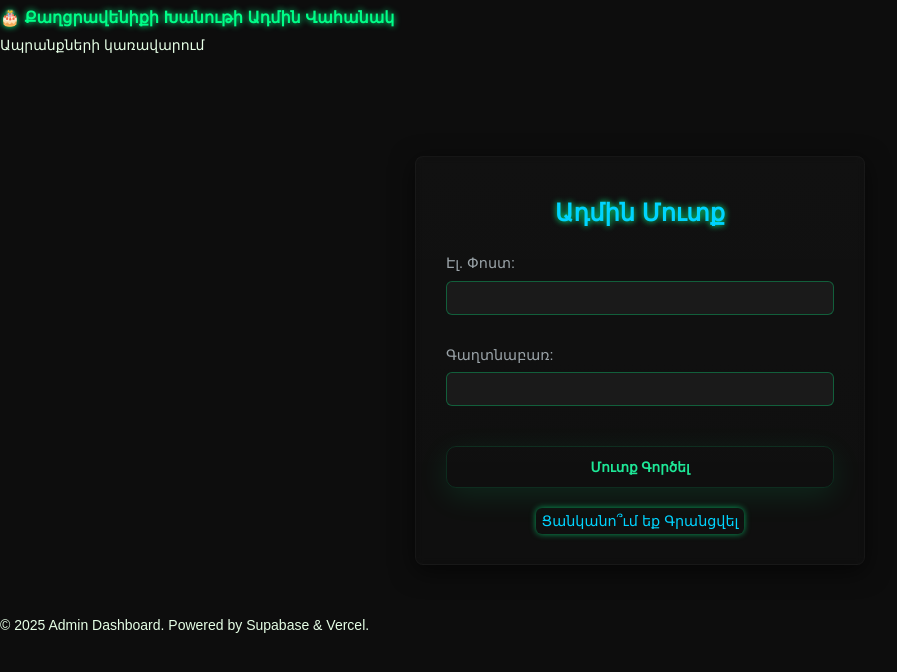
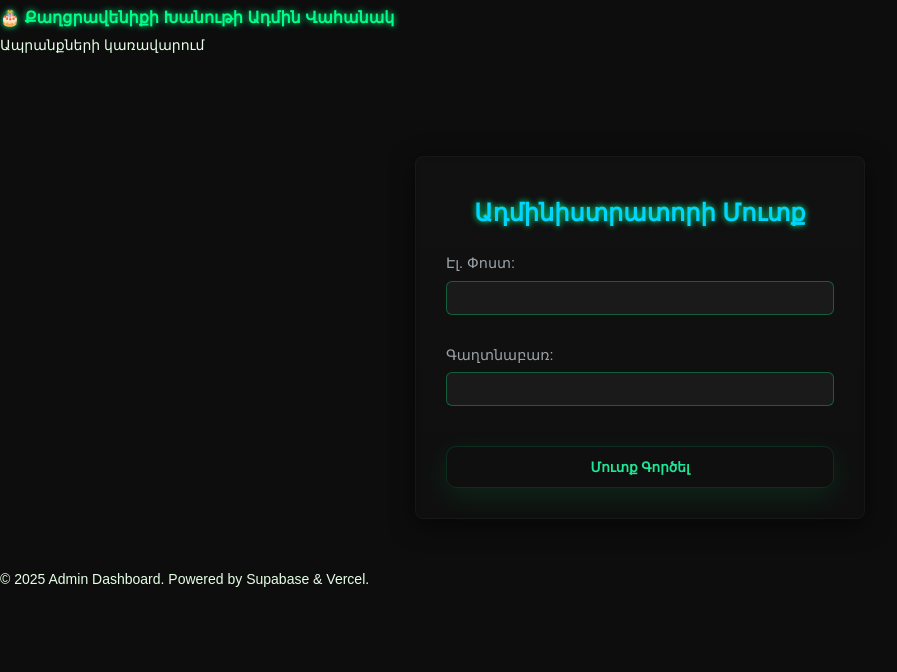
Before and after one commit to Hrach80/tomas-terminal, a React (Vite) app: page / in a window 1280 px wide. Shown: the top 672 px of the page, without its empty margins (0-897 px from the left). Built offline with nearby package versions, Linux system fonts and the light colour scheme.

Commit message:
sweet-mutq

```diff
--- a/src/assets/styles/Auth.css
+++ b/src/assets/styles/Auth.css
@@ -106,25 +106,7 @@
     box-shadow: none;
 }
 
-/* Մուտք/Գրանցում փոխարկման կոճակը */
-.auth-footer {
-    text-align: center;
-    margin-top: 20px;
-}
 
-.auth-toggle-btn {
-    background: none;
-    border: none;
-    color: var(--neon-cyan, #00d4ff);
-    cursor: pointer;
-    padding: 5px;
-    font-size: 0.9rem;
-    transition: color var(--transition);
-}
-
-.auth-toggle-btn:hover {
-    color: var(--neon-green, #00ff88);
-}
 
 /* Ռեսպոնսիվություն */
 @media (max-width: 500px) {
--- a/src/components/Auth.jsx
+++ b/src/components/Auth.jsx
@@ -2,13 +2,13 @@
 
 import React, { useState } from 'react';
 import { supabase } from '../supabaseClient';
-import '../assets/styles/Auth.css'; // ԿԱՐԵՎՈՐ՝ Ավելացնում ենք CSS ֆայլի իմպորտը
+import '../assets/styles/Auth.css';
 
 const Auth = () => {
     const [loading, setLoading] = useState(false);
     const [email, setEmail] = useState('');
     const [password, setPassword] = useState('');
-    const [isSignUp, setIsSignUp] = useState(false); // Կառավարում է Մուտք/Գրանցում վիճակը
+    // [HAYTNEL]: isSignUp վիճակը հեռացված է, քանի որ պահանջվում է միայն Մուտք
     const [message, setMessage] = useState('');
     const [error, setError] = useState('');
 
@@ -19,29 +19,7 @@ const Auth = () => {
         setMessage('');
 
         try {
-            if (isSignUp) {
-                // ԳՐԱՆՑՈՒՄ (Sign Up)
-                // Ուշադրություն: Խորհուրդ է տրվում Admin Dashboard-ի համար օգտագործել
-                // միայն մուտքը, կամ գրանցումից հետո օգտատիրոջը պարտադիր դարձնել Ադմին:
-                const { data, error } = await supabase.auth.signUp({
-                    email,
-                    password
-                });
-
-                if (error) throw error;
-
-                // Եթե գրանցումը հաջող է, բայց չկա սեսիա (պահանջվում է հաստատում)
-                if (data.user === null) {
-                    setMessage('Հաստատման հղումն ուղարկվել է Ձեր էլ. փոստին։ Խնդրում ենք ստուգել և մուտք գործել։');
-                } else {
-                    // Եթե ավտոմատ մուտք է լինում (կախված Supabase-ի կարգավորումներից)
-                    setMessage('Հաջողությամբ գրանցվել եք և մուտք եք գործել։');
-                }
-
-                setIsSignUp(false); // Ցուցադրել Մուտքի էկրանը հաստատումից հետո։
-
-            } else {
-                // ՄՈՒՏՔ (Sign In)
+            // ՄՈՒՏՔ (Sign In) Գործողություն
             const { error } = await supabase.auth.signInWithPassword({
                 email,
                 password
@@ -50,9 +28,9 @@ const Auth = () => {
             if (error) throw error;
 
             // Եթե մուտքը հաջող է, AdminDashboard-ը կցուցադրվի ավտոմատ
-            }
         } catch (err) {
             console.error(err.message);
+
             // Փոխում ենք սխալի հաղորդագրությունը ավելի ընկալելիի
             const friendlyError = err.message.includes('Invalid login credentials')
                 ? 'Սխալ էլ. փոստ կամ գաղտնաբառ:'
@@ -67,7 +45,7 @@ const Auth = () => {
     return (
         <div className="auth-container">
             <h3 className="auth-header">
-                {isSignUp ? 'Ադմին Գրանցում' : 'Ադմին Մուտք'}
+                Ադմինիստրատորի Մուտք
             </h3>
 
             <form onSubmit={handleAuth} className="auth-form">
@@ -103,23 +81,11 @@ const Auth = () => {
                     disabled={loading}
                     className="auth-submit-btn"
                 >
-                    {loading ? 'Բեռնվում է...' : (isSignUp ? 'Գրանցվել' : 'Մուտք Գործել')}
+                    {loading ? 'Բեռնվում է...' : 'Մուտք Գործել'}
                 </button>
             </form>
 
-            <div className="auth-footer">
-                <button
-                    type="button"
-                    onClick={() => {
-                        setIsSignUp(!isSignUp);
-                        setError('');
-                        setMessage('');
-                    }}
-                    className="auth-toggle-btn"
-                >
-                    {isSignUp ? 'Արդեն ունե՞ք հաշիվ (Մուտք)' : 'Ցանկանո՞ւմ եք Գրանցվել'}
-                </button>
-            </div>
+            {/* [HAYTNEL]: Գրանցման փոխարկման բաժինը հեռացված է */}
         </div>
     );
 };
```
Lines whose indentation alone changed are shown as unchanged.
